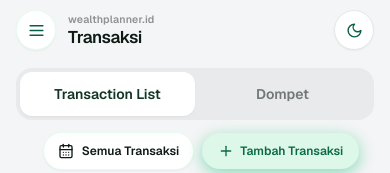
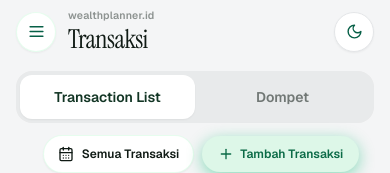
Before and after one commit to jasminework2023/personal-wealthplanner, a React (Vite) app: page /dashboard/transaction in a window 390 px wide. Shown: the top 173 px of the page. Built offline with nearby package versions, Linux system fonts and the light colour scheme; the HTML template or start-up script is replaced by a standard one.

Commit message:
ui-compact step 3: use editorial mobile page title

```diff
--- a/src/components/Topbar.tsx
+++ b/src/components/Topbar.tsx
@@ -13,7 +13,7 @@ export function Topbar({ title, onMenuClick }: { title: string; onMenuClick: ()
       </button>
       <div className="min-w-0 flex-1 leading-none">
         <p className="truncate text-[10.5px] font-semibold tracking-[0.02em] text-charcoal/45">wealthplanner.id</p>
-        <p className="mt-1 truncate text-[17px] font-bold tracking-[-0.025em] text-forest-900">{title}</p>
+        <p className="mt-1 truncate font-display font-normal text-[26px] leading-[1.1] tracking-[-0.02em] text-forest-900">{title}</p>
       </div>
       <ThemeToggle variant="compact" />
     </header>
```
